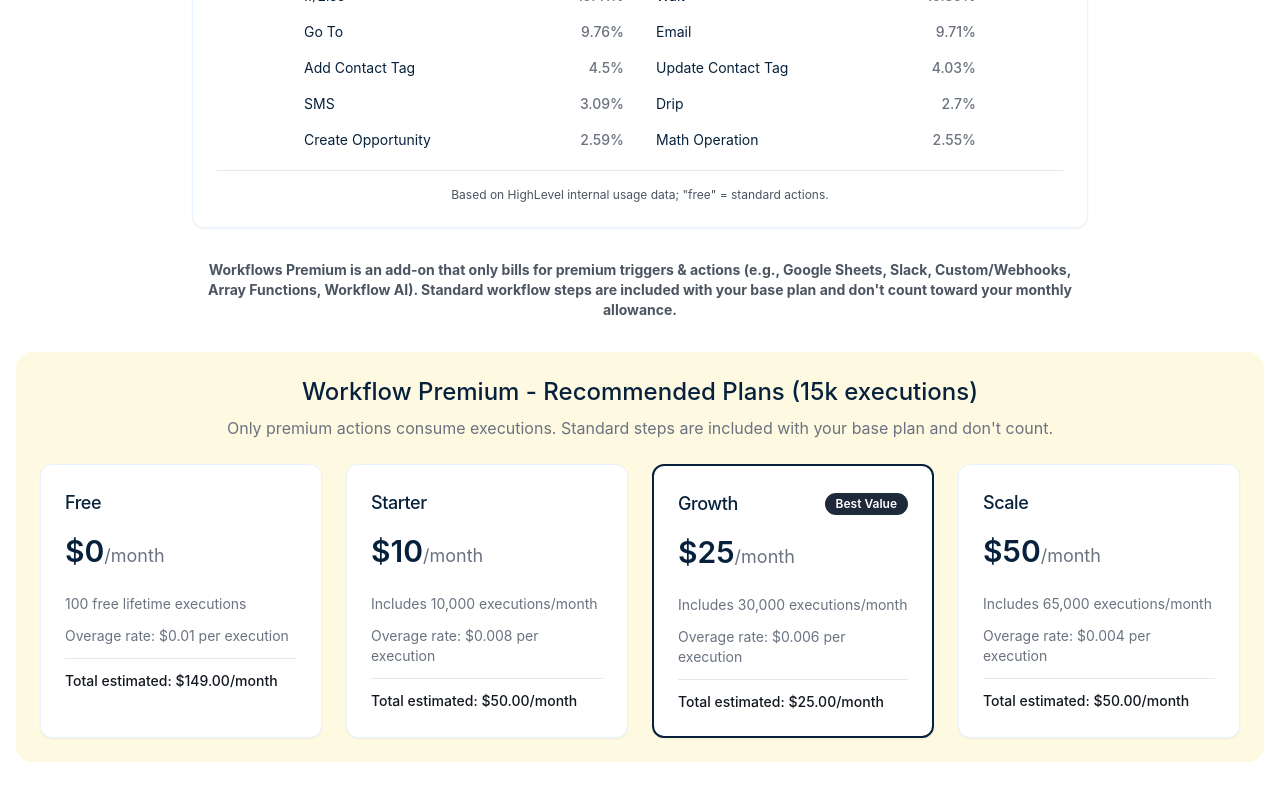
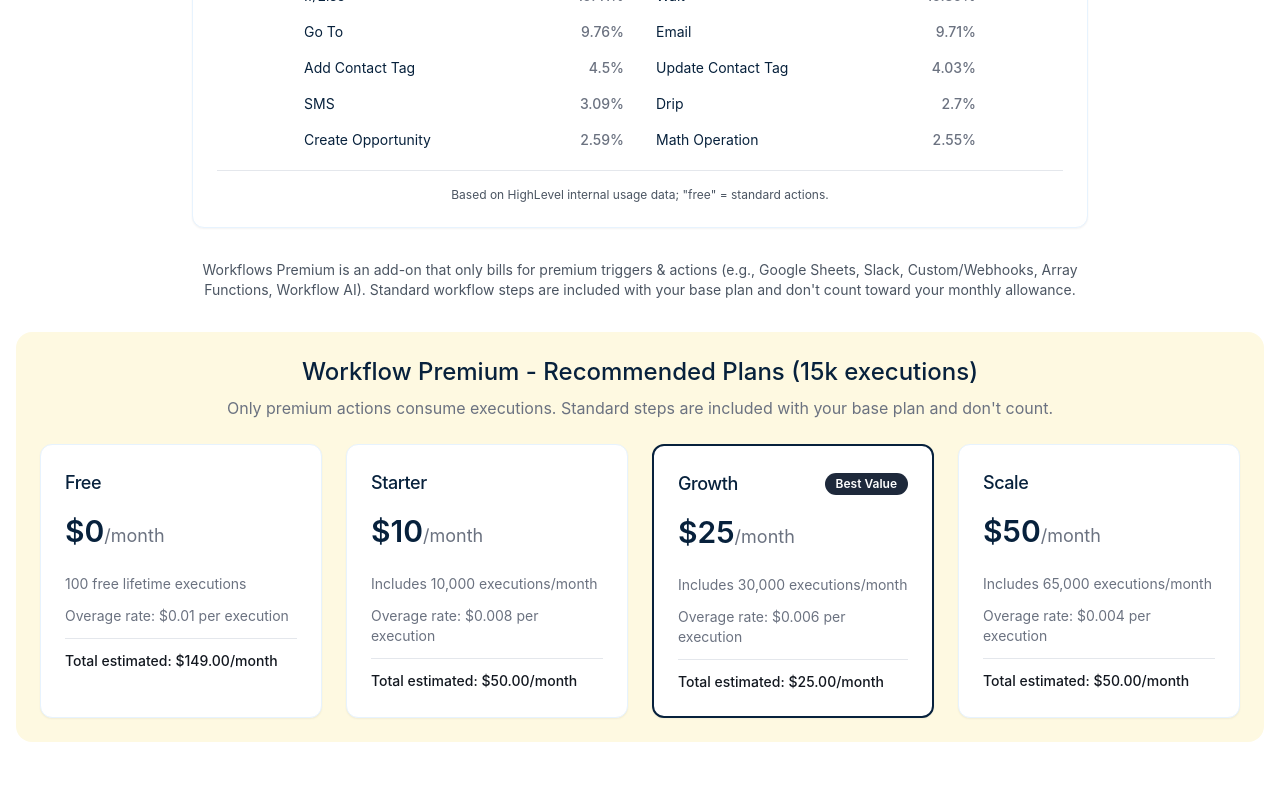
Before and after one commit to ashwinraghunandan/workflow-premium-savings-comparison-31, a React (Vite) app: page /cost-comparison in a window 1280 px wide. Shown: the part 1461-2261 px from the top of the page. Built offline with nearby package versions, Linux system fonts and the light colour scheme.

Commit message:
Fix: Remove bold from disclaimer
Removed the bold formatting from the "Workflows Premium" disclaimer text in the Savings Calculator component.

```diff
--- a/src/components/SavingsCalculator.tsx
+++ b/src/components/SavingsCalculator.tsx
@@ -319,7 +319,7 @@ const SavingsCalculator: React.FC = () => {
         {/* Workflows Premium Disclaimer */}
         <div className="mb-8 text-center max-w-4xl mx-auto">
           <p className="text-sm text-muted-foreground">
-            <strong>Workflows Premium is an add-on that only bills for premium triggers & actions (e.g., Google Sheets, Slack, Custom/Webhooks, Array Functions, Workflow AI). Standard workflow steps are included with your base plan and don't count toward your monthly allowance.</strong>
+            Workflows Premium is an add-on that only bills for premium triggers & actions (e.g., Google Sheets, Slack, Custom/Webhooks, Array Functions, Workflow AI). Standard workflow steps are included with your base plan and don't count toward your monthly allowance.
           </p>
         </div>
 
```
